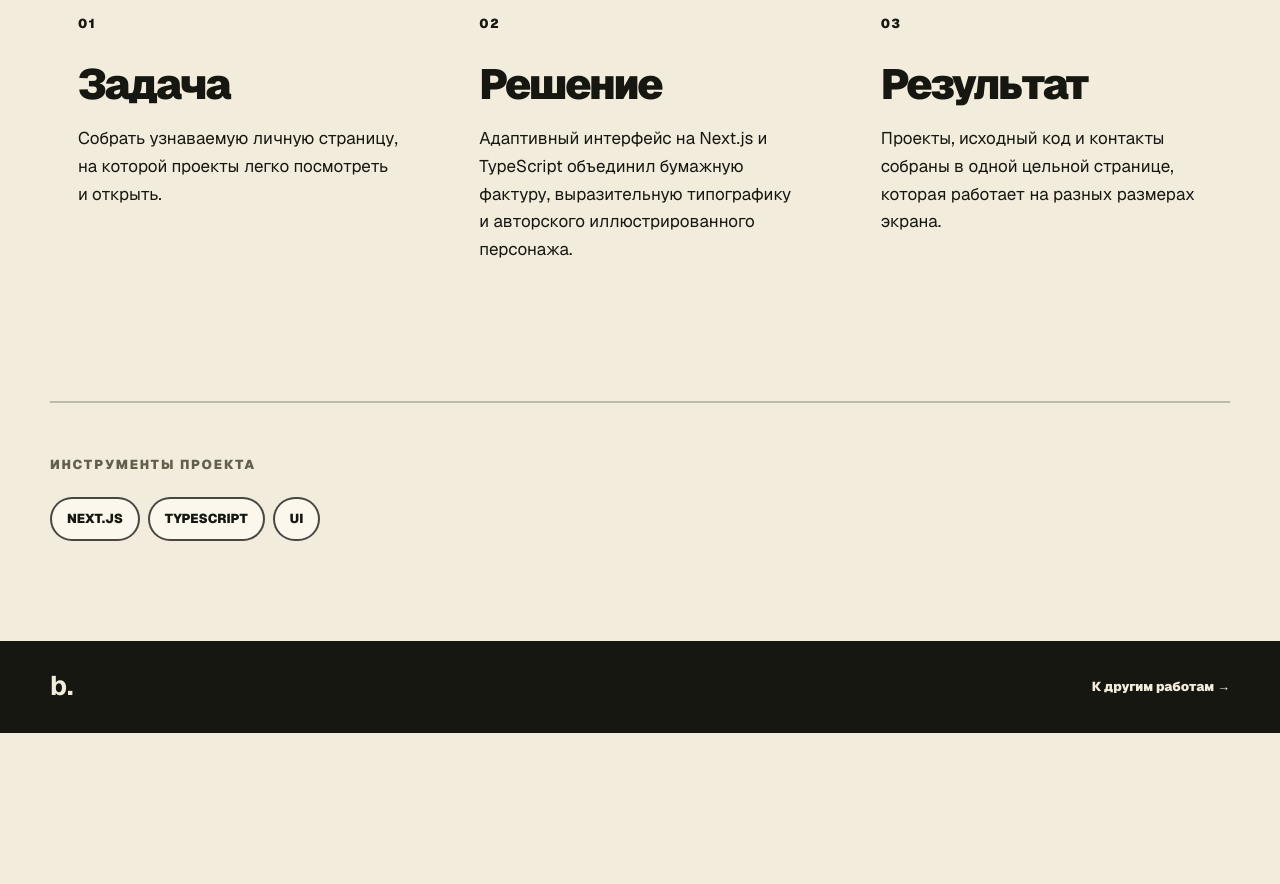
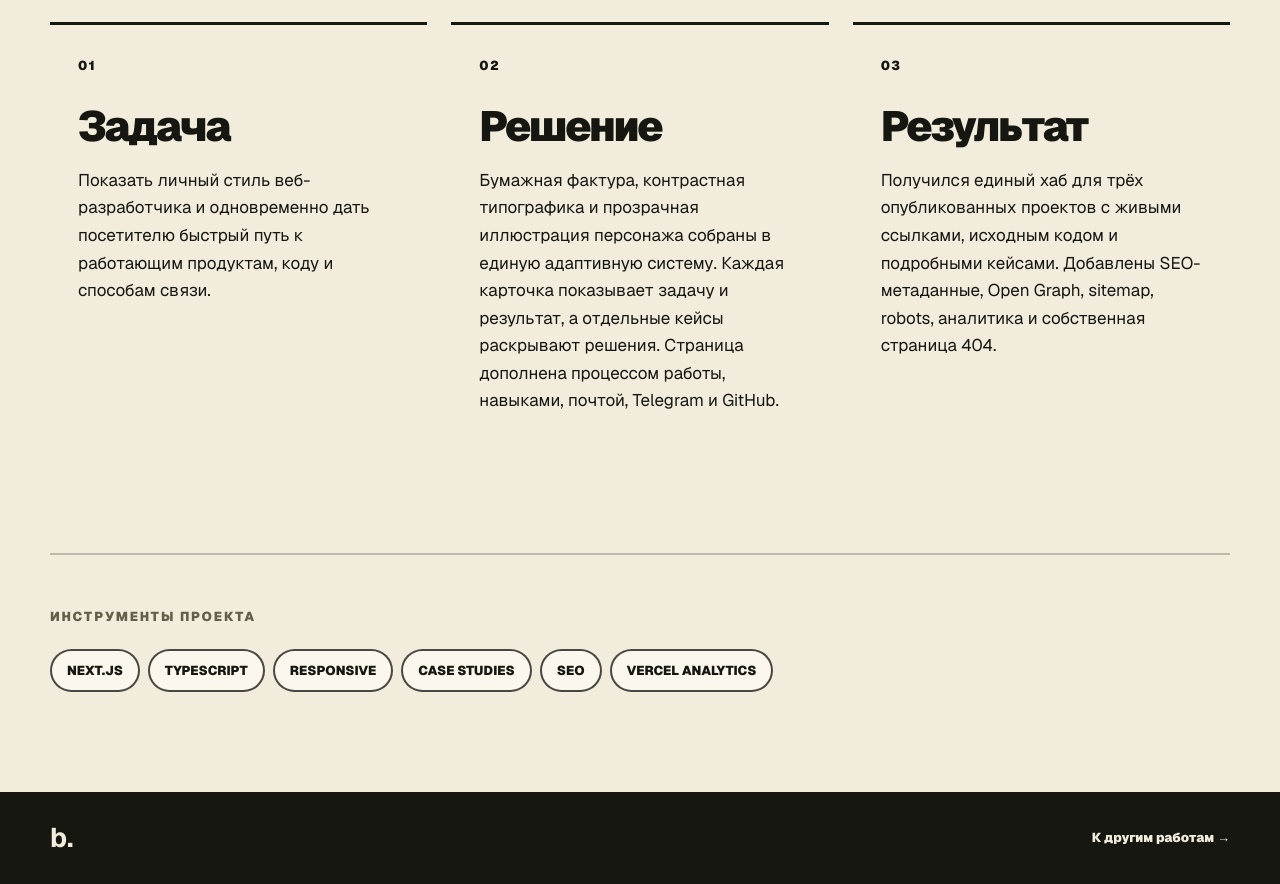
Before and after one commit to blagone/portfolio, a Next.js app: page /projects/portfolio in a window 1280 px wide. Shown: the part 1400-2284 px from the top of the page. Before the commit the page ends 2133 px from the top, so only its background shows below. Built offline with nearby package versions, Linux system fonts and the light colour scheme.

Commit message:
feat: strengthen portfolio case study

```diff
--- a/src/app/page.tsx
+++ b/src/app/page.tsx
@@ -5,7 +5,7 @@ import MascotHero from "./components/MascotHero";
 type Project = { index: string; title: string; description: string; result: string; tags: string[]; preview: string; liveUrl: string; githubUrl: string; caseUrl: string; accent: string };
 
 const projects: Project[] = [
-  { index: "01", title: "Сайт-портфолио", description: "Задача: собрать узнаваемую личную страницу, на которой проекты легко посмотреть и открыть.", result: "Результат: адаптивный сайт на Next.js с авторской иллюстрацией и прямыми ссылками на работы.", tags: ["Next.js", "TypeScript", "UI"], preview: "/previews/portfolio.png", liveUrl: "https://portfolio-kappa-teal-36.vercel.app", githubUrl: "https://github.com/blagone/portfolio", caseUrl: "/projects/portfolio", accent: "card-coral" },
+  { index: "01", title: "Сайт-портфолио", description: "Задача: показать характер разработчика и сделать оценку проектов быстрой и понятной.", result: "Результат: адаптивный Next.js-сайт с авторским персонажем, тремя живыми кейсами, процессом работы и контактами.", tags: ["Next.js", "TypeScript", "Case studies"], preview: "/previews/portfolio.png", liveUrl: "https://portfolio-kappa-teal-36.vercel.app", githubUrl: "https://github.com/blagone/portfolio", caseUrl: "/projects/portfolio", accent: "card-coral" },
   { index: "02", title: "Ember & Bean", description: "Задача: выстроить цельный цифровой образ specialty-кофейни и провести посетителя от истории к меню.", result: "Результат: адаптивный Next.js-концепт с 10-позиционным меню, галереей, motion-системой и понятным CTA.", tags: ["Next.js", "TypeScript", "Motion"], preview: "/previews/coffee.png", liveUrl: "https://coffee-landing-kohl.vercel.app", githubUrl: "https://github.com/blagone/coffee-landing", caseUrl: "/projects/ember-bean", accent: "card-sage" },
   { index: "03", title: "Flowboard", description: "Задача: превратить ежедневное планирование в понятный рабочий процесс без регистрации и лишних экранов.", result: "Результат: адаптивная PWA-доска с архивом, тегами, поиском, аналитикой и переносимыми JSON-резервными копиями.", tags: ["Next.js", "TypeScript", "PWA"], preview: "/previews/flowboard.png", liveUrl: "https://flowboard-blagone.vercel.app", githubUrl: "https://github.com/blagone/task-board", caseUrl: "/projects/flowboard/case", accent: "card-sun" },
 ];
--- a/src/app/projects/portfolio/page.tsx
+++ b/src/app/projects/portfolio/page.tsx
@@ -7,13 +7,13 @@ export default function PortfolioCase() {
   return <CasePage
     eyebrow="кейс 01"
     title="Сайт-портфолио"
-    intro="Личная страница с авторской иллюстрацией, понятной навигацией и прямым доступом к работам."
+    intro="Персональный продуктовый сайт с авторским персонажем, живыми проектами и отдельными страницами-кейсами."
     preview="/previews/portfolio.png"
     previewAlt="Главная страница сайта-портфолио"
-    task="Собрать узнаваемую личную страницу, на которой проекты легко посмотреть и открыть."
-    solution="Адаптивный интерфейс на Next.js и TypeScript объединил бумажную фактуру, выразительную типографику и авторского иллюстрированного персонажа."
-    result="Проекты, исходный код и контакты собраны в одной цельной странице, которая работает на разных размерах экрана."
-    tags={["Next.js", "TypeScript", "UI"]}
+    task="Показать личный стиль веб-разработчика и одновременно дать посетителю быстрый путь к работающим продуктам, коду и способам связи."
+    solution="Бумажная фактура, контрастная типографика и прозрачная иллюстрация персонажа собраны в единую адаптивную систему. Каждая карточка показывает задачу и результат, а отдельные кейсы раскрывают решения. Страница дополнена процессом работы, навыками, почтой, Telegram и GitHub."
+    result="Получился единый хаб для трёх опубликованных проектов с живыми ссылками, исходным кодом и подробными кейсами. Добавлены SEO-метаданные, Open Graph, sitemap, robots, аналитика и собственная страница 404."
+    tags={["Next.js", "TypeScript", "Responsive", "Case studies", "SEO", "Vercel Analytics"]}
     liveUrl="https://portfolio-kappa-teal-36.vercel.app"
     githubUrl="https://github.com/blagone/portfolio"
   />;
```
Also changed, not shown: public/previews/portfolio.png.
